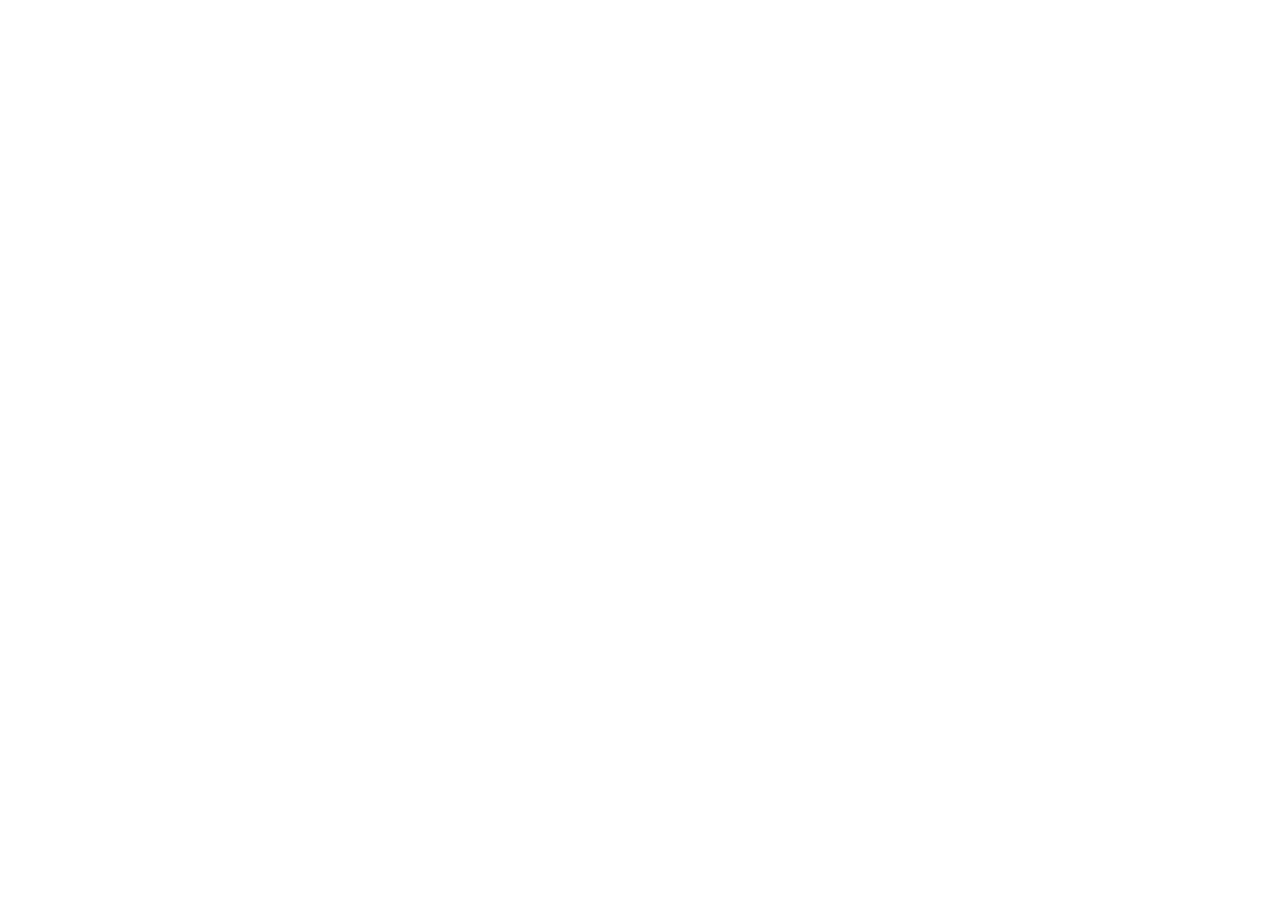
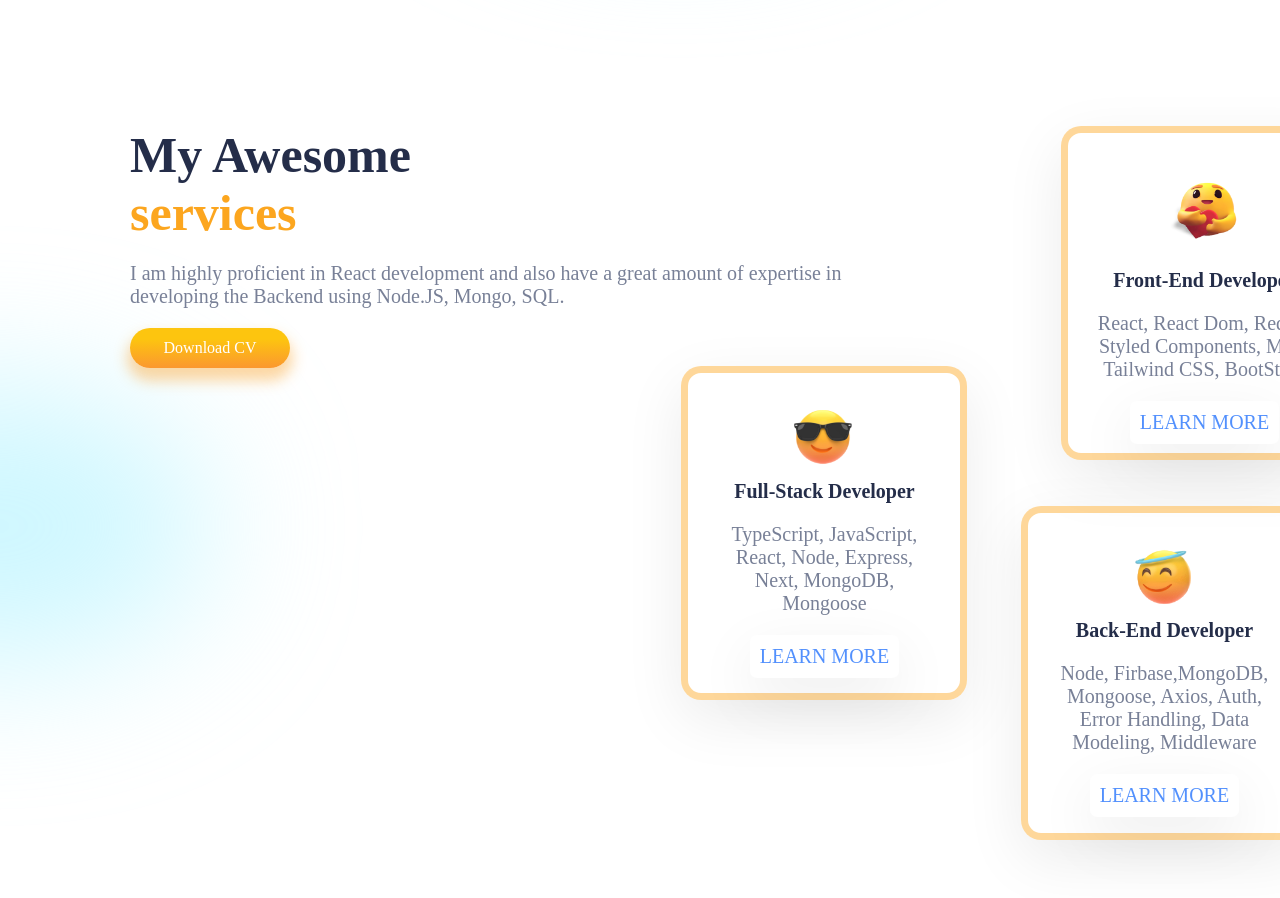
Before and after one commit to iamhuraira/portfolio, a React (Create React App) app: page / in a window 1280 px wide. Shown: the part 880-1778 px from the top of the page. Before the commit the page ends 836 px from the top, so only its background shows below. Built offline with nearby package versions, Linux system fonts and the light colour scheme; a web font is replaced by a local one.

Commit message:
Sevice Section

```diff
--- a/src/App.js
+++ b/src/App.js
@@ -2,13 +2,15 @@
 import './App.css';
 import Navbar from './components/NavBar/Navbar';
 import Intro from './components/intro/Intro';
+import Services from './components/Services/Services';
 
 function App() {
     return (
         <div className = "App" >
 
             <Navbar/>
-            <Intro/>
+            <Intro />
+            <Services/>
         </div>
     );
 }
--- /dev/null
+++ b/src/components/Card/Card.css
@@ -0,0 +1,36 @@
+.card{
+    width: 11rem;
+    height: 14rem;
+    position: absolute;
+    display: flex;
+    flex-direction: column;
+    gap: 1rem;
+    align-items: center;
+    text-align: center;
+    background: rgb(255, 255, 255, 0.26);
+    border: 7px solid var(--orangeCard);
+    box-shadow: var(--boxShadow);
+    border-radius: 20px;
+    padding: 0px 26px 2rem 26px;
+}
+.card span:nth-of-type(1) {
+    font-weight: bold;
+    font-size: 1rem;
+}
+.card span:nth-of-type(2){
+    font-size: 1rem;
+    color: var(--gray);
+}
+.card > img{
+    transform: scale(0.6);
+    margin-bottom: -2rem;
+}
+.c-button{
+    background: #FFFFFF;
+    box-shadow: 0px 19px 60px rgba(0, 0, 0, 0.08);
+    border-radius: 7px;
+    border: none;
+    padding: 10px;
+    font-size: 1rem;
+    color : #5290FD;
+}
--- /dev/null
+++ b/src/components/Card/Card.jsx
@@ -0,0 +1,14 @@
+import React from 'react'
+import './Card.css'
+const Card = ({emoji, heading, detail}) => {
+  return (
+      <div className="card">
+          <img src={emoji} alt="emoji" />
+          <span>{heading}</span>
+          <span>{detail}</span>
+          <button className="c-button">LEARN MORE</button>
+    </div>
+  )
+}
+
+export default Card
--- /dev/null
+++ b/src/components/Services/Services.css
@@ -0,0 +1,46 @@
+.services{
+    padding: 0 3rem 0 3rem;
+    display: flex;
+    height: 90vh;
+    margin-bottom: 13rem;
+    margin-top: 9rem;
+}
+.awesome{
+  display: flex;
+  flex-direction: column;
+  position: relative;
+}
+.awesome> :nth-child(1){
+    color: var(--black);
+    font-size: 2.5rem;
+    font-weight: bold;
+}
+.awesome> :nth-child(2){
+     color: var(--orange);
+    font-size: 2.5rem;
+    font-weight: bold;
+}
+.awesome> :nth-child(3){
+    color: var(--gray);
+    font-size: 1rem;
+    margin-top: 1rem;
+}
+.s-button{
+    width: 8rem;
+    height: 2rem;
+    margin-top: 1rem;
+}
+.cards{
+    position: relative;
+}
+.cards>*{
+    position: absolute;
+}
+.s-blur2{
+    left: 14rem;
+    top: 8rem;
+}
+.s-blur1{
+    left: -18rem;
+    top: 13rem;
+}
--- /dev/null
+++ b/src/components/Services/Services.jsx
@@ -0,0 +1,50 @@
+import React from 'react'
+import './Services.css'
+import Glasses from "../../img/glasses.png";
+import HeartEmoji from "../../img/heartemoji.png";
+import Humble from "../../img/humble.png";
+import Card from '../Card/Card';
+import resume from './Abu_Huraira_Resume.pdf'
+
+const Services = () => {
+  return (
+      <div className="services">
+          {/* Left Side */}
+          <div className="awesome">
+              <span>My Awesome</span>
+              <span>services</span>
+              <span>
+                  I am highly proficient in React development and also have a great amount of expertise in
+                  <br />
+                  developing the Backend using Node.JS, Mongo, SQL.
+              </span>
+              <a href={resume} download>
+              <button className="button s-button">Download CV</button>
+              </a>
+              <div className="blur s-blur1" style={{background:'#ABF1FF94'}}></div>
+          </div>
+          {/* Right Side  */}
+          <div className="cards" >
+              <div  style={{ left: '11rem ' }}>
+                  <Card emoji={HeartEmoji}
+                      heading={'Front-End Developer'}
+                      detail={'React, React Dom, Redux, Styled Components, MUI, Tailwind CSS, BootStrap'} />
+              </div>
+              <div style={{ top:'12rem', left: '-8rem' }}>
+                  <Card emoji={Glasses}
+                      heading={'Full-Stack Developer'}
+                      detail={'TypeScript, JavaScript, React, Node, Express, Next, MongoDB, Mongoose'} />
+              </div>
+              <div style={{ left: '9rem ',top:'19rem'  }}>
+                  <Card emoji={Humble}
+                      heading={'Back-End Developer'}
+                      detail={'Node, Firbase,MongoDB, Mongoose, Axios, Auth, Error Handling, Data Modeling, Middleware'} />
+              </div>
+
+          </div>
+          <div className="blur s-blur1" style={{ background: 'var(--purple)' }}></div>
+   </div>
+  )
+}
+
+export default Services
```
Also changed, not shown: 1 other file (tests, documents, lock files or other folders).
